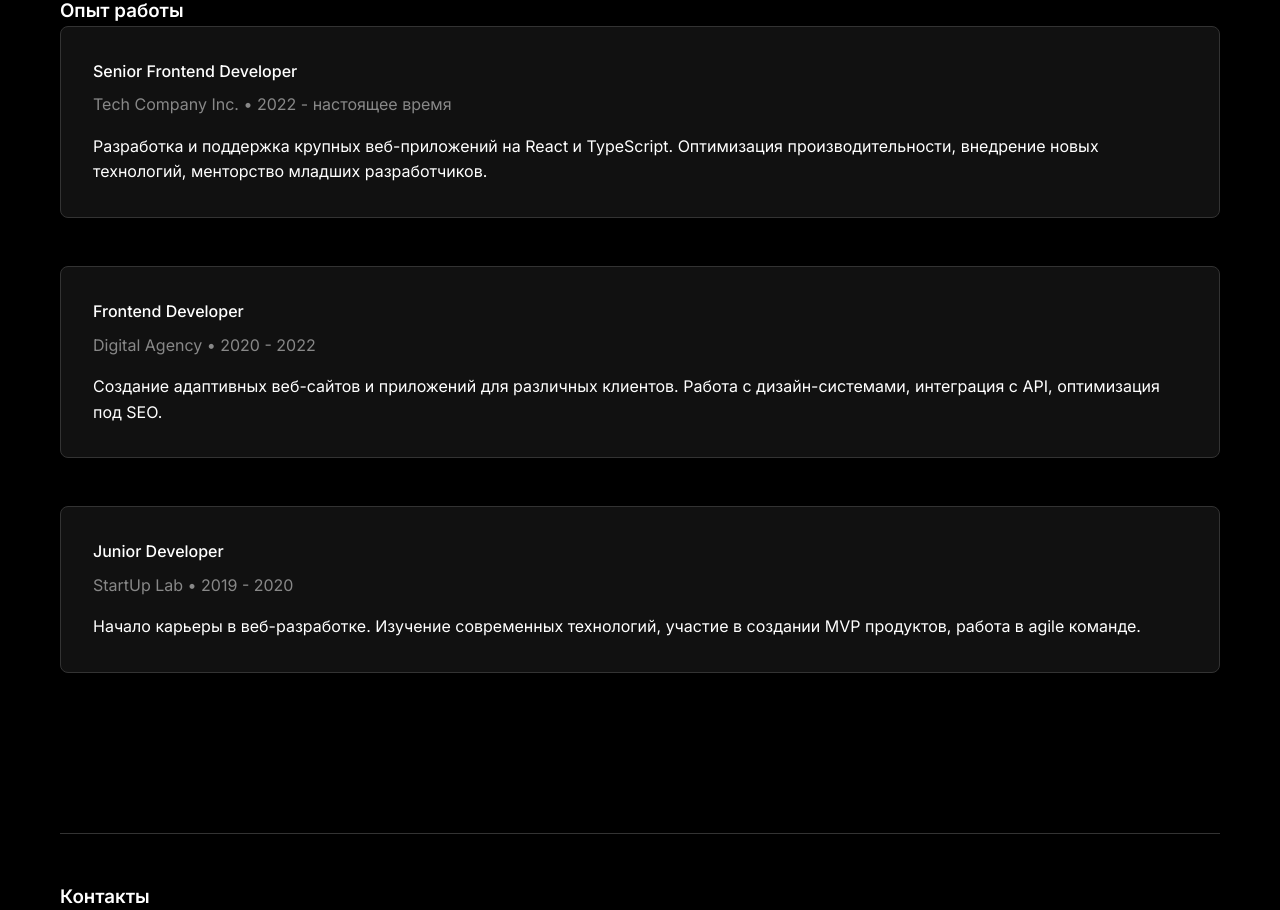
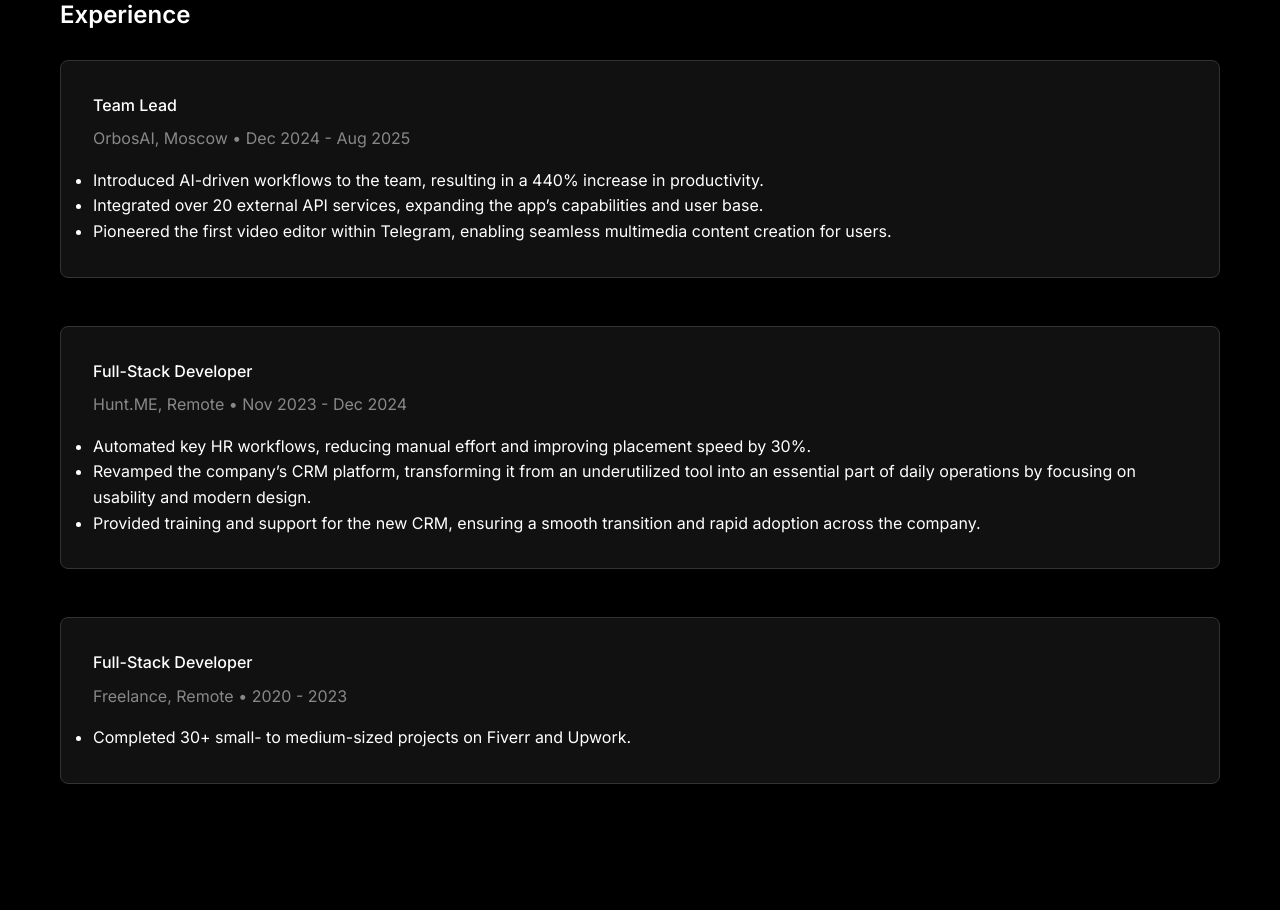
Before and after one commit to lolkalol9112/CV-RESUME, a React (Vite) app: page / in a window 1280 px wide. Shown: the part 1880-2790 px from the top of the page. Built offline with nearby package versions, Linux system fonts and the light colour scheme.

Commit message:
Update experience section with real positions and achievements

```diff
--- a/src/App.tsx
+++ b/src/App.tsx
@@ -5,13 +5,13 @@ import FlowingMenu from './components/FlowingMenu'
 function App() {
   const menuItems = [
     {
-      link: "#about",
-      text: "About",
+      link: "/about",
+      text: "Telegram Mini-App",
       image: "./images/about.svg"
     },
     {
       link: "#skills",
-      text: "Skills",
+      text: "CRM Platform",
       image: "./images/skills.svg"
     },
     {
@@ -80,52 +80,53 @@ Thank you for your understanding.
 
 
         <section className="experience-section">
-          <h3 className="inter-semibold">Опыт работы</h3>
+          <h2 className="inter-semibold">Experience</h2>
+          <br />
 
           <div className="experience-item">
-            <h4 className="inter-medium">Senior Frontend Developer</h4>
-            <p className="company inter-regular">Tech Company Inc. • 2022 - настоящее время</p>
-            <p className="inter-regular">
-              Разработка и поддержка крупных веб-приложений на React и TypeScript.
-              Оптимизация производительности, внедрение новых технологий,
-              менторство младших разработчиков.
-            </p>
+            <h4 className="inter-medium">Team Lead</h4>
+            <p className="company inter-regular">OrbosAI, Moscow • Dec 2024 - Aug 2025</p>
+            <ul className="inter-regular">
+              <li>Introduced AI-driven workflows to the team, resulting in a 440% increase in productivity.</li>
+              <li>Integrated over 20 external API services, expanding the app’s capabilities and user base.</li>
+              <li>Pioneered the first video editor within Telegram, enabling seamless multimedia content creation for users.</li>
+            </ul>
           </div>
 
           <div className="experience-item">
-            <h4 className="inter-medium">Frontend Developer</h4>
-            <p className="company inter-regular">Digital Agency • 2020 - 2022</p>
-            <p className="inter-regular">
-              Создание адаптивных веб-сайтов и приложений для различных клиентов.
-              Работа с дизайн-системами, интеграция с API, оптимизация под SEO.
-            </p>
+            <h4 className="inter-medium">Full-Stack Developer</h4>
+            <p className="company inter-regular">Hunt.ME, Remote • Nov 2023 - Dec 2024</p>
+            <ul className="inter-regular">
+              <li>Automated key HR workflows, reducing manual effort and improving placement speed by 30%.</li>
+              <li>Revamped the company’s CRM platform, transforming it from an underutilized tool into an essential part of daily operations by focusing on usability and modern design.</li>
+              <li>Provided training and support for the new CRM, ensuring a smooth transition and rapid adoption across the company.</li>
+            </ul>
           </div>
 
           <div className="experience-item">
-            <h4 className="inter-medium">Junior Developer</h4>
-            <p className="company inter-regular">StartUp Lab • 2019 - 2020</p>
-            <p className="inter-regular">
-              Начало карьеры в веб-разработке. Изучение современных технологий,
-              участие в создании MVP продуктов, работа в agile команде.
-            </p>
+            <h4 className="inter-medium">Full-Stack Developer</h4>
+            <p className="company inter-regular">Freelance, Remote • 2020 - 2023</p>
+            <ul className="inter-regular">
+              <li>Completed 30+ small- to medium-sized projects on Fiverr and Upwork.</li>
+            </ul>
           </div>
         </section>
 
         <section className="contact-section">
-          <h3 className="inter-semibold">Контакты</h3>
+          <h2 className="inter-semibold">Contacts</h2>
+          <br></br>
           <div className="contact-info">
             <p className="inter-regular">
-              Готов к новым вызовам и интересным проектам!
+              Email: <a href="mailto:ea@verkhozin.ru" className="inter-medium">ea@verkhozin.ru</a>
             </p>
             <p className="inter-regular">
-              Email: <a href="mailto:developer@example.com" className="inter-medium">developer@example.com</a>
+              <p className="inter-regular">Phone: +7 (914) 000-9112</p>
             </p>
+            <br></br>
             <p className="inter-regular">
-              LinkedIn: <a href="#" className="inter-medium">linkedin.com/in/developer</a>
+              GitHub: <a href="https://github.com/lolkalol9112" className="inter-medium">github.com/lolkalol9112</a>
             </p>
-            <p className="inter-regular">
-              GitHub: <a href="#" className="inter-medium">github.com/developer</a>
-            </p>
+
           </div>
         </section>
       </main>
```
Also changed, not shown: 1 other file (tests, documents, lock files or other folders).
